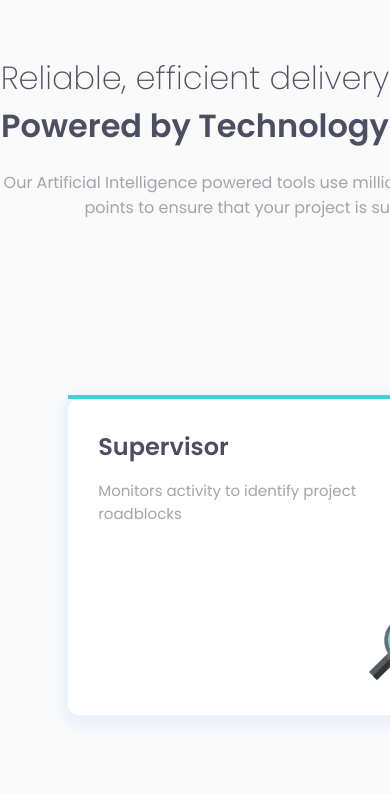
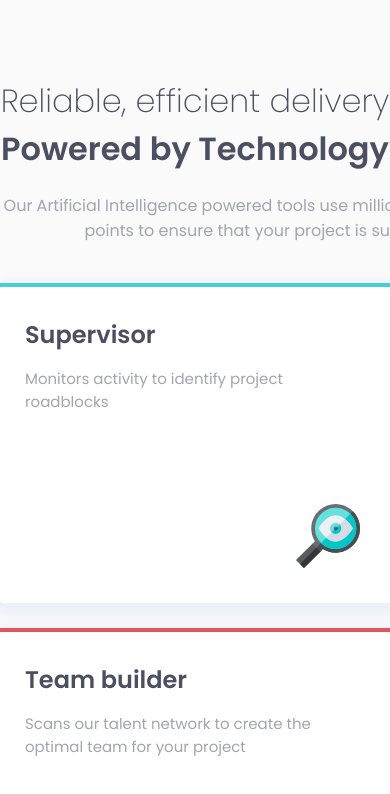
Before and after one commit to tauriis/Four-card-feature-section, a plain HTML site: page index.html in a window 390 px wide. Drawn offline with Linux system fonts and the light colour scheme.

Commit message:
responsive design

```diff
--- a/style.css
+++ b/style.css
@@ -35,7 +35,6 @@ header {
 }
 
 header p {
-    position: relative;
     width: 540px;
     margin-left: auto;
     margin-right: auto;
@@ -58,12 +57,12 @@ h1 {
 main {
     display: flex;
     height: 100%;
-    width: 65%;
+    width: fit-content;
     gap: 25px;
+    margin: 40px 0;
 }
 
 section#kaire, section#vidurys, section#desine {
-    position: relative;
     display: flex;
     flex-direction: column;
     height: 100%;
@@ -124,3 +123,13 @@ div.top-border {
     border: 2px solid hsl(212, 86%, 64%);
     border-radius: 20px;
 }
+
+@media only screen and (max-width: 1260px) {
+    main {
+        flex-direction: column;
+    }
+
+    header {
+        margin-top: 300px;
+    }
+}
```
